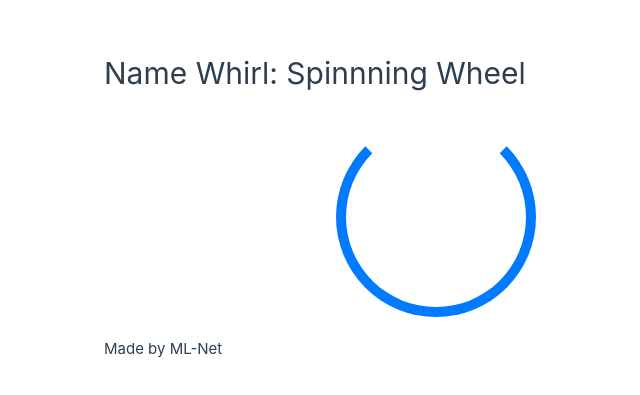
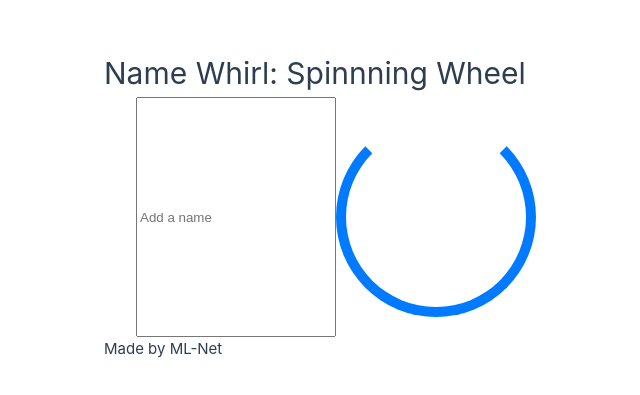
Before and after one commit to egentilucci/name-whirl, a Vue app in the folder client/: page / in a window 1280 px wide. Shown: the part 195-590 px from the top of the page, without its empty margins (72-712 px from the left). Built offline with nearby package versions, Linux system fonts and the light colour scheme.

Commit message:
feat: add user defined options array

```diff
--- a/client/src/components/Spinner.vue
+++ b/client/src/components/Spinner.vue
@@ -1,10 +1,8 @@
 <script setup>
-import { ref, computed } from "vue";
+import { ref } from "vue";
 
-const props = defineProps({
-  options: Array,
-});
-
+const options = ref([]);
+const newOption = ref("");
 const spinning = ref(false);
 const selectedOption = ref("");
 
@@ -13,17 +11,31 @@ const startSpinning = () => {
     spinning.value = true;
     selectedOption.value = "";
     setTimeout(() => {
-      const randomIndex = Math.floor(Math.random() * props.options.length);
-      selectedOption.value = props.options[randomIndex];
+      const randomIndex = Math.floor(Math.random() * options.value.length);
+      selectedOption.value = options.value[randomIndex];
       spinning.value = false;
     }, 2000);
+  }
+};
+
+const addOption = () => {
+  if (newOption.value.trim() !== "") {
+    options.value.push(newOption.value);
+    newOption.value = "";
   }
 };
 </script>
 
 <template>
   <div id="app">
-    <h3>{{ options }}</h3>
+    <input
+      v-model="newOption"
+      @keyup.enter="addOption"
+      placeholder="Add a name"
+    />
+    <div v-for="(option, index) in options" :key="index" class="option">
+      {{ option }}
+    </div>
     <div class="wheel" :class="{ spinning }" @click="startSpinning">
       <div class="wheel-content">{{ selectedOption }}</div>
     </div>
```
